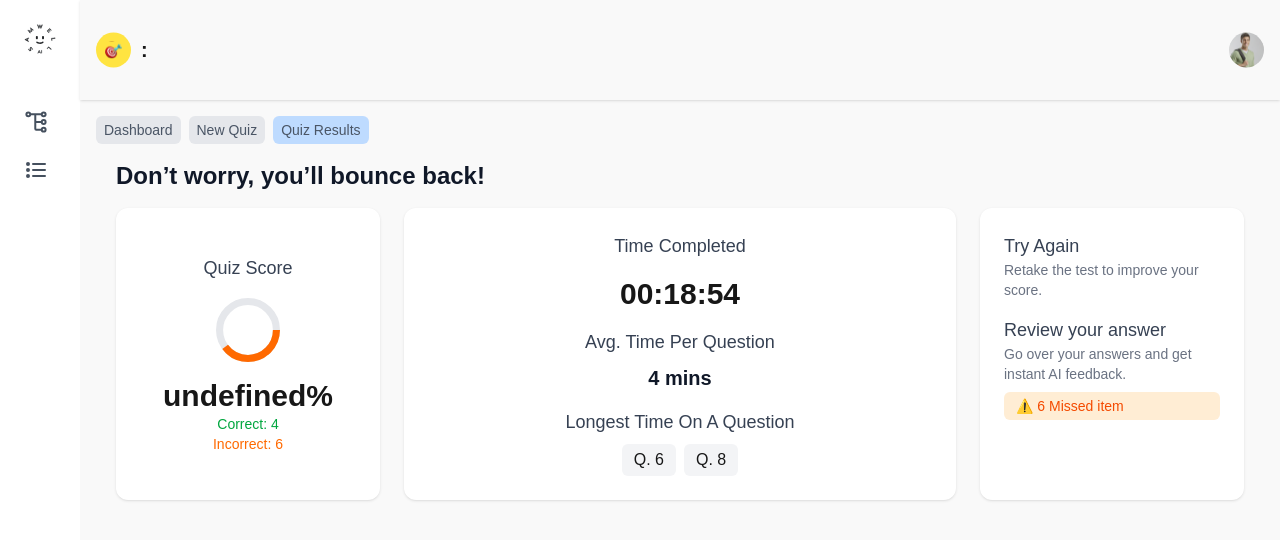
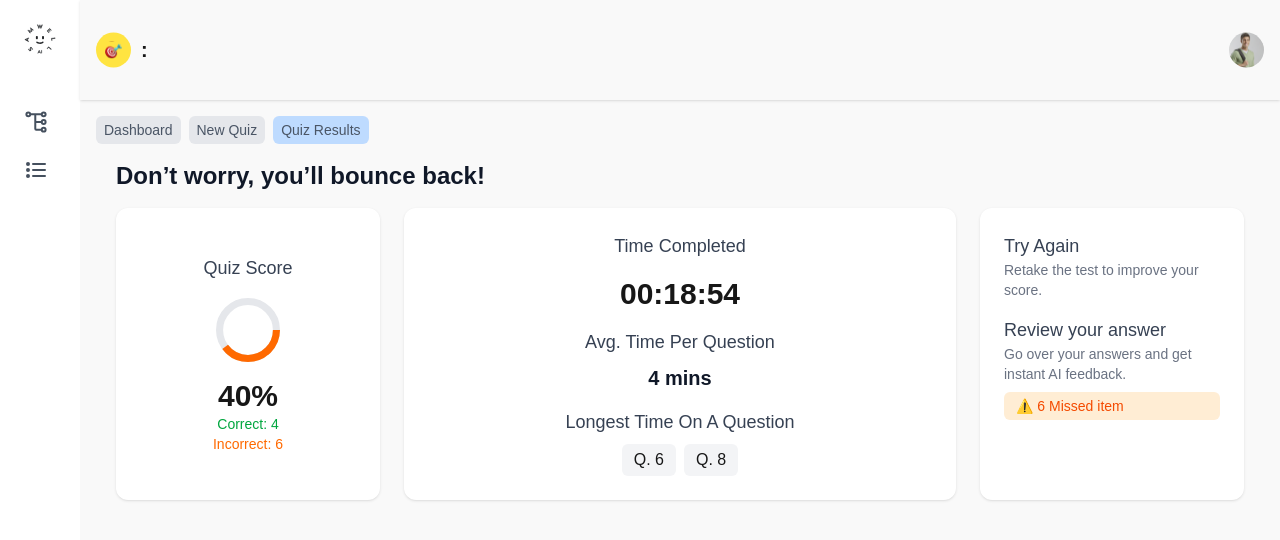
Before and after one commit to zeeshanpaalo/samwell, a Next.js app: page /dashboard/quiz/1 in a window 1280 px wide. Shown: the top 540 px of the page. Built offline with nearby package versions, Linux system fonts and the light colour scheme.

Commit message:
fetch quiz results

```diff
--- a/src/app/(protected)/dashboard/quiz/[quidId]/page.tsx
+++ b/src/app/(protected)/dashboard/quiz/[quidId]/page.tsx
@@ -1,9 +1,26 @@
 "use client";
 import { useQuizContext } from "@/providers/QuizProvider";
-import React from "react";
+import { useParams } from "next/navigation";
+import React, { useEffect } from "react";
 
-const QuizResults: React.FC = () => {
-  const { result } = useQuizContext();
+const QuizResults = () => {
+  const { quidId } = useParams();
+  const { result, fetchResultById } = useQuizContext();
+
+  useEffect(() => {
+    if (quidId) {
+      fetchResultById(quidId as string);
+    }
+  }, [quidId]);
+
+  if (!result) {
+    return (
+      <div className="flex justify-center items-center min-h-screen">
+        <div className="animate-spin border-t-4 border-blue-600 w-16 h-16 rounded-full"></div>
+      </div>
+    );
+  }
+
   return (
     <div className="flex flex-col w-full px-[16px] py-[16px] min-h-screen">
       {/* Breadcrumb Navigation */}
--- a/src/mocks/api.ts
+++ b/src/mocks/api.ts
@@ -95,3 +95,14 @@ export const submitAnswers = (answers: {
     }, 1000);
   });
 };
+
+export const fetchQuizResultById = async (id: string): Promise<QuizResults> => {
+  await new Promise((res) => setTimeout(res, 500)); // simulate delay
+  return {
+    quizScore: 40,
+    correctAnswers: 4,
+    incorrectAnswers: 6,
+    totalTimeTaken: 1134,
+    averageTimePerQuestion: 240,
+  };
+};
--- a/src/providers/QuizProvider.tsx
+++ b/src/providers/QuizProvider.tsx
@@ -3,7 +3,12 @@
 
 import React, { createContext, useContext, useState, useCallback } from "react";
 import { useRouter } from "next/navigation";
-import { QuizResults, fetchQuizData, submitAnswers } from "@/mocks/api";
+import {
+  QuizResults,
+  fetchQuizData,
+  fetchQuizResultById,
+  submitAnswers,
+} from "@/mocks/api";
 import { AnyQuestion } from "@/components/quiz";
 
 type AnswersMap = {
@@ -22,6 +27,7 @@ interface QuizContextType {
 
   answers: AnswersMap;
   result: QuizResults | null;
+  fetchResultById: (id: string) => Promise<void>;
 
   handleAnswerChange: (questionId: string, selected: string[]) => void;
   onAnswerSubmit: (
@@ -51,7 +57,7 @@ export const QuizProvider: React.FC<{ children: React.ReactNode }> = ({
     setTopic(topic);
     const data = await fetchQuizData(topic);
     setQuestions(data.questions);
-    setQuizId(data.quizId)
+    setQuizId(data.quizId);
     setIsLoading(false);
   }, []);
 
@@ -78,6 +84,11 @@ export const QuizProvider: React.FC<{ children: React.ReactNode }> = ({
       .catch((err) => console.error("Error submitting quiz:", err));
   }, [answers, router]);
 
+  const fetchResultById = useCallback(async (id: string) => {
+    const data = await fetchQuizResultById(id);
+    setResult(data);
+  }, []);
+
   return (
     <QuizContext.Provider
       value={{
@@ -89,6 +100,7 @@ export const QuizProvider: React.FC<{ children: React.ReactNode }> = ({
         isLoading,
         answers,
         result,
+        fetchResultById,
         fetchAndSetQuestions,
         handleAnswerChange,
         onAnswerSubmit,
```
